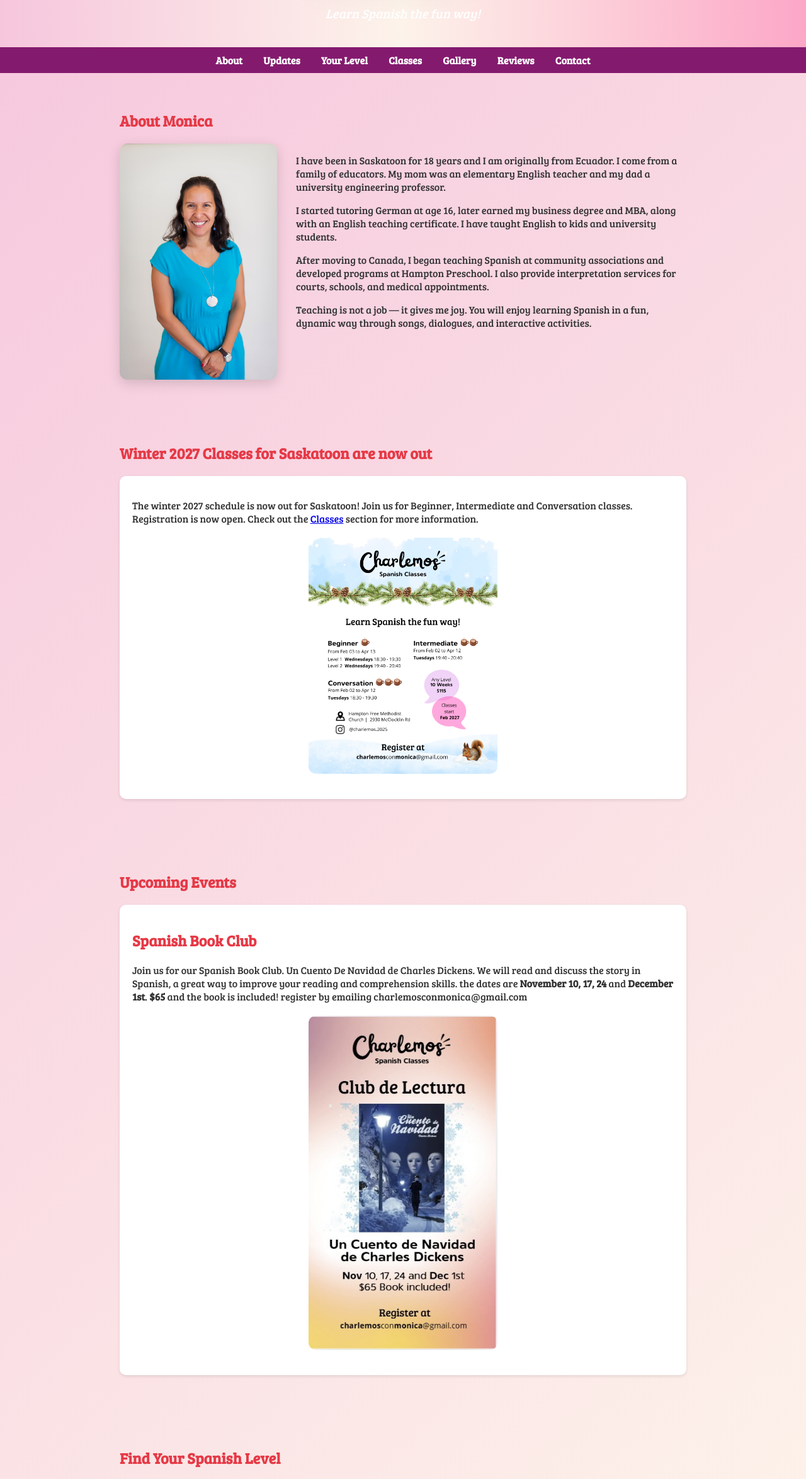
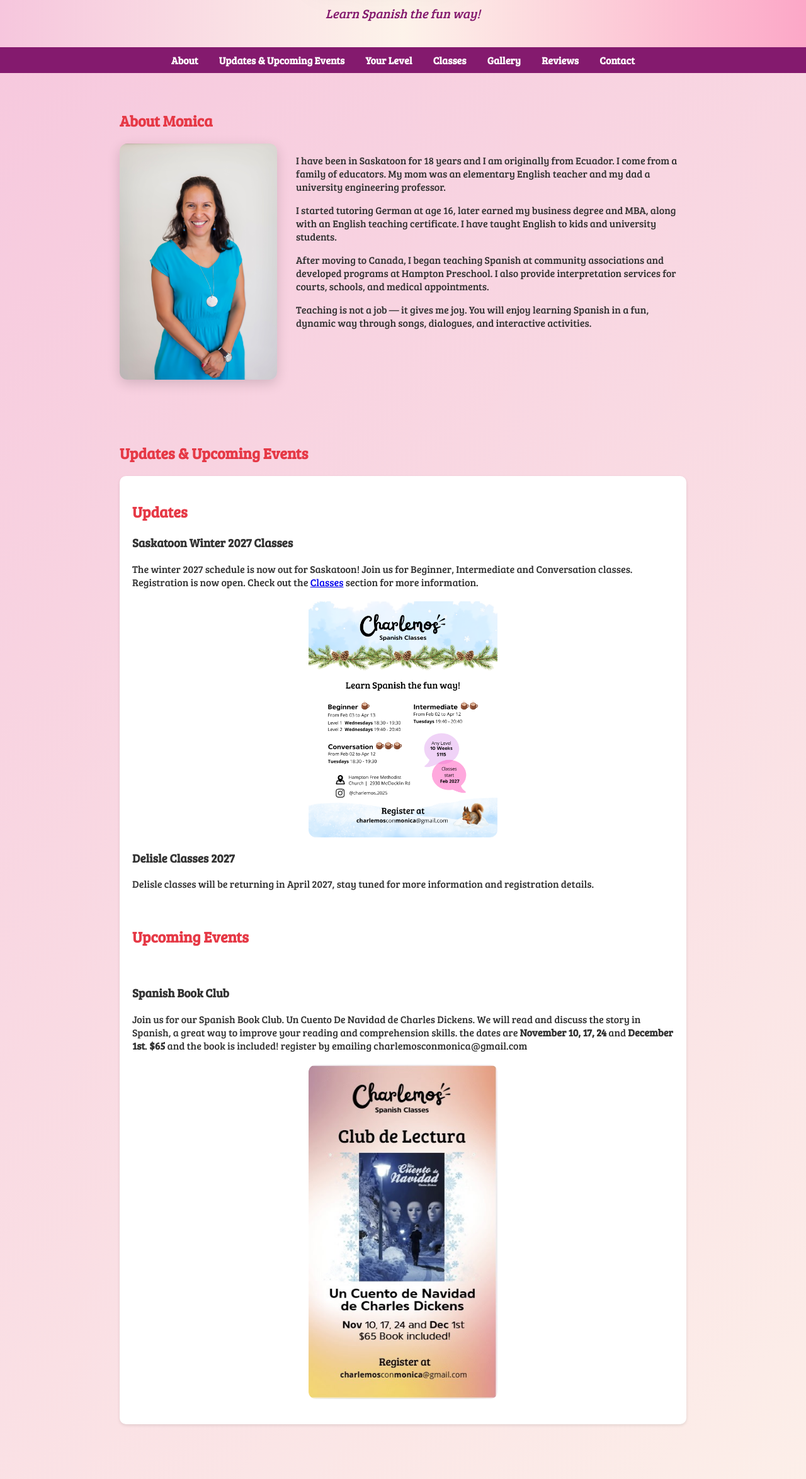
Before and after one commit to charlemos-spanish-classes/charlemos, a plain HTML site: page index.html in a window 1280 px wide. Shown: the part 146-2495 px from the top of the page at 63% size. Drawn offline with Linux system fonts and the light colour scheme.

Commit message:
Add files via upload

```diff
--- a/index.html
+++ b/index.html
@@ -89,7 +89,7 @@ footer {
 
     font-size:20px;
 
-    color:white;
+    color: #841A6E;
 
     margin-top:10px;
 
@@ -127,6 +127,13 @@ footer {
 .gallery-grid img:hover {
 
     transform: scale(1.03);
+
+}
+
+.video-container {
+    display: grid;
+    justify-content: center;
+    margin-top: 30px;
 
 }
 
@@ -321,7 +328,7 @@ Learn Spanish the fun way!
 
 <nav>
     <a href="#about">About</a>
-    <a href="#updates">Updates</a>
+    <a href="#updates&upcomingevents">Updates & Upcoming Events</a>
     <a href="#levels">Your Level</a>
     <a href="#classes">Classes</a>
     <a href="#gallery">Gallery </a>
@@ -365,11 +372,15 @@ Learn Spanish the fun way!
 </section>
 
 
-<section id="updates">
+<section id="updates&upcomingevents">
 
-<h2>Winter 2027 Classes for Saskatoon are now out</h2>
+<h2>Updates & Upcoming Events</h2>
 
 <div class="card">
+
+<h2>Updates</h2>
+    <h3>Saskatoon Winter 2027 Classes</h3>
+
     <p>The winter 2027 schedule is now out for Saskatoon! Join us for Beginner, Intermediate and
         Conversation classes. Registration is now open. Check out the <a href="#classes">Classes</a> section for more information.
     </p>
@@ -377,17 +388,17 @@ Learn Spanish the fun way!
     <img src="Winterclasses.png"
          alt="Winter 2027 Classes Poster"
          class="winterclasses">
-</div>
 
-</section>
+    <h3>Delisle Classes 2027</h3>
 
-<section id="updates">
+    <p>
+        Delisle classes will be returning in April 2027, stay tuned for more information and registration details.
+    </p>
+<br>
+<h2>Upcoming Events</h2>
+</br>
 
-<h2>Upcoming Events</h2>
-
-<div class="card">
-
-    <h2>Spanish Book Club</h2>
+    <h3>Spanish Book Club</h3>
 
     <p>
        Join us for our Spanish Book Club. Un Cuento De Navidad de Charles Dickens. We will read
@@ -402,6 +413,7 @@ Learn Spanish the fun way!
    <img src="bookclub.JPG"
          alt="bookclub poster"
          class="bookclub">
+
 </div class>
 
 </section>
@@ -498,6 +510,15 @@ Learn Spanish the fun way!
 See what learning Spanish with Monica looks like.
 Songs, games, conversation, and fun activities.
 </p>
+
+<div class="video-container">
+
+    <video width="640" height="360" controls>
+    <source src="Charlemosvideo.mp4" type="video/mp4">
+    Your browser does not support the video tag.
+    </video>
+
+</div>
 
 <div class="gallery-grid">
 
```
